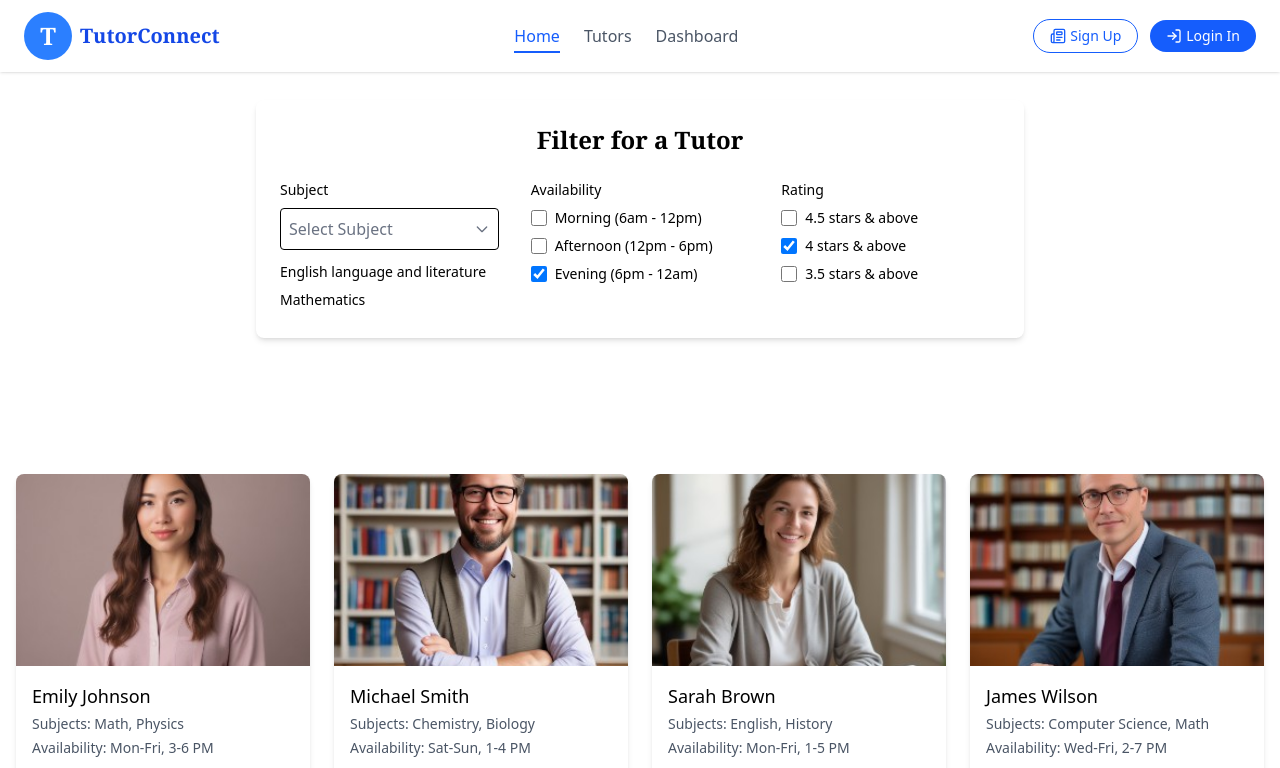
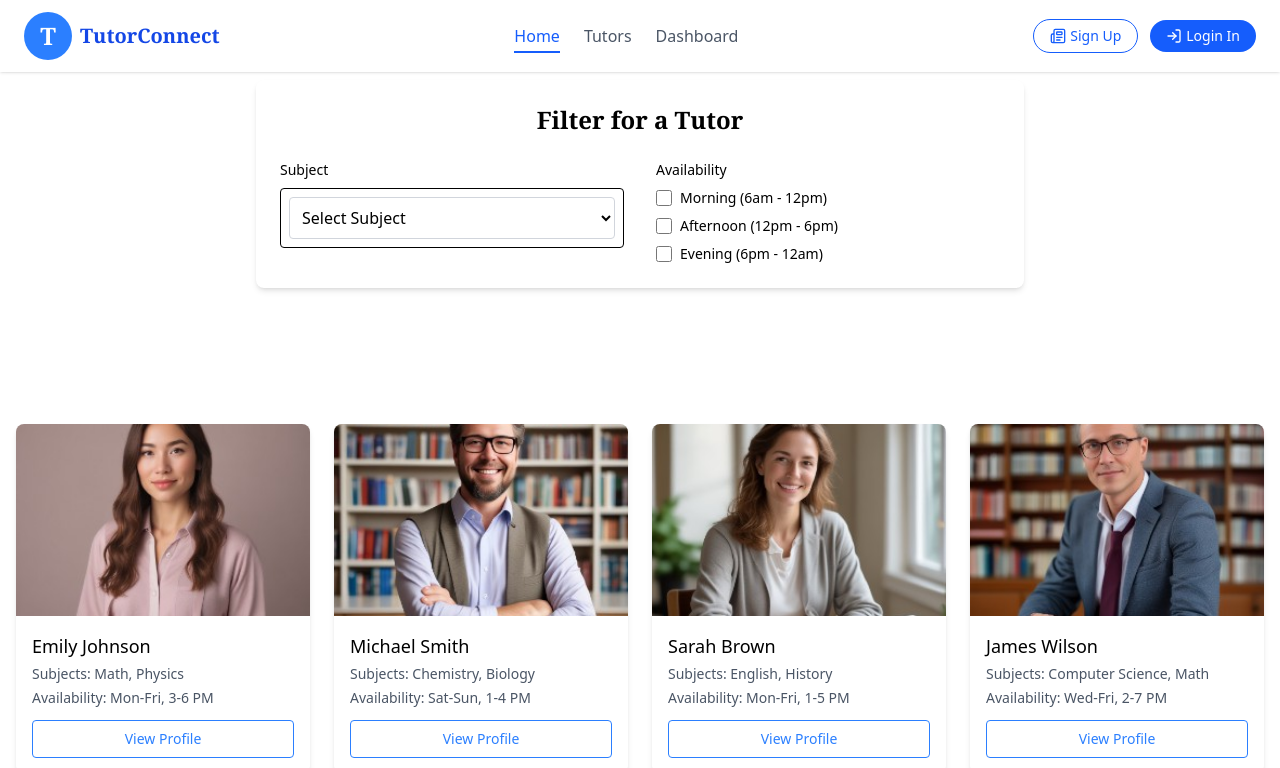
Before and after one commit to devtri0/StudyHub-UI, a React (Vite) app: page /tutors in a window 1280 px wide. Shown: the top 768 px of the page. Built offline with nearby package versions, Linux system fonts and the light colour scheme.

Commit message:
tutorsprofile ready

```diff
--- a/src/App.jsx
+++ b/src/App.jsx
@@ -5,6 +5,7 @@ import Home from "./pages/Home";
 import Tutors from "./pages/Tutors";
 import Login from "./pages/Login";
 import SignUp from "./pages/SignUp";
+import TutorProfile from "./pages/TutorProfile";
 
 function App() {
   return (
@@ -13,6 +14,7 @@ function App() {
         <Route path="/" element={<RootLayout />}>
           <Route index={true} element={<Home />} />
           <Route path="/tutors" element={<Tutors />} />
+          <Route path="/tutors/:id" element={<TutorProfile />} />
         </Route>
         <Route path="/login" element={<Login />} />
         <Route path="/signup" element={<SignUp />} />
--- a/src/components/Overview.jsx
+++ b/src/components/Overview.jsx
@@ -36,8 +36,11 @@ const Overview = () => {
               <span className="font-medium">Simple Booking System:</span> Easily
               schedule, manage, and handle payments for your lessons.
             </li>
+            <li>
+              <span className="font-medium">Transparent Pricing:</span> Pay a
+              simple flat rate with no hidden fees or surprises..
+            </li>
           </ul>
-
           <button className="bg-blue-600 text-white px-6 py-2 rounded-md font-medium hover:bg-blue-700 transition">
             Explore Now
           </button>
--- a/src/components/TutorCard.jsx
+++ b/src/components/TutorCard.jsx
@@ -1,88 +1,58 @@
 import React, { useState } from "react";
 
 const TutorCard = () => {
-  // State for selected values
   const [selectedSubject, setSelectedSubject] = useState("");
   const [availability, setAvailability] = useState({
     morning: false,
     afternoon: false,
-    evening: true,
-  });
-  const [rating, setRating] = useState({
-    fourPointFive: false,
-    four: true,
-    threePointFive: false,
+    evening: false,
   });
 
-  // Available subjects
   const subjects = [
-    "English language and literature",
-    "Mathematics",
-    // Add more subjects as needed
+    "English",
+    "Maths",
+    "Physics",
+    "Economics",
+    "Chemistry",
+    "French",
+    "Biology",
+    "Computer Science",
   ];
 
-  // Handle subject change
   const handleSubjectChange = (subject) => {
     setSelectedSubject(subject);
   };
 
-  // Handle availability checkbox changes
   const handleAvailabilityChange = (timeSlot) => {
-    setAvailability({
-      ...availability,
-      [timeSlot]: !availability[timeSlot],
-    });
-  };
-
-  // Handle rating checkbox changes
-  const handleRatingChange = (ratingValue) => {
-    setRating({
-      ...rating,
-      [ratingValue]: !rating[ratingValue],
-    });
+    setAvailability((prev) => ({
+      ...prev,
+      [timeSlot]: !prev[timeSlot],
+    }));
   };
 
   return (
-    <div className="bg-white p-6 rounded-lg shadow-md max-w-3xl mx-auto mt-25">
+    <div className="bg-white p-6 rounded-lg shadow-md max-w-3xl mx-auto mt-20">
       <h2 className="text-2xl font-bold mb-6 text-center font-serif">
         Filter for a Tutor
       </h2>
 
-      <div className="grid grid-cols-1 md:grid-cols-3 gap-8">
+      <div className="grid grid-cols-1 md:grid-cols-2 gap-8">
         {/* Subject Section */}
         <div>
           <h3 className="text-sm font-medium mb-2">Subject</h3>
-          <div className="relative">
-            <div className="border rounded p-2 flex items-center justify-between cursor-pointer">
-              <span className="text-gray-500">Select Subject</span>
-              <svg
-                className="w-4 h-4 text-gray-500"
-                fill="none"
-                stroke="currentColor"
-                viewBox="0 0 24 24"
-                xmlns="http://www.w3.org/2000/svg"
+          <div className="border rounded p-2">
+            <select
+              value={selectedSubject}
+              onChange={(e) => handleSubjectChange(e.target.value)}
+              className="w-full p-2 border border-gray-300 rounded"
             >
-                <path
-                  strokeLinecap="round"
-                  strokeLinejoin="round"
-                  strokeWidth="2"
-                  d="M19 9l-7 7-7-7"
-                ></path>
-              </svg>
-            </div>
-          </div>
-
-          {/* Display selected subjects */}
-          <div className="mt-2">
+              <option value="">Select Subject</option>
               {subjects.map((subject, index) => (
-              <div
-                key={index}
-                className="text-sm py-1 cursor-pointer hover:bg-gray-100"
-                onClick={() => handleSubjectChange(subject)}
-              >
+                <option key={index} value={subject}>
                   {subject}
-              </div>
+                </option>
               ))}
+            </select>
           </div>
         </div>
 
@@ -90,85 +60,26 @@ const TutorCard = () => {
         <div>
           <h3 className="text-sm font-medium mb-2">Availability</h3>
           <div className="space-y-2">
-            <div className="flex items-center">
+            {["morning", "afternoon", "evening"].map((slot) => (
+              <div key={slot} className="flex items-center">
                 <input
                   type="checkbox"
-                id="morning"
+                  id={slot}
+                  checked={availability[slot]}
+                  onChange={() => handleAvailabilityChange(slot)}
                   className="w-4 h-4 mr-2"
-                checked={availability.morning}
-                onChange={() => handleAvailabilityChange("morning")}
                 />
-              <label htmlFor="morning" className="text-sm">
-                Morning (6am - 12pm)
+                <label htmlFor={slot} className="text-sm capitalize">
+                  {slot} (
+                  {slot === "morning"
+                    ? "6am - 12pm"
+                    : slot === "afternoon"
+                    ? "12pm - 6pm"
+                    : "6pm - 12am"}
+                  )
                 </label>
               </div>
-            <div className="flex items-center">
-              <input
-                type="checkbox"
-                id="afternoon"
-                className="w-4 h-4 mr-2"
-                checked={availability.afternoon}
-                onChange={() => handleAvailabilityChange("afternoon")}
-              />
-              <label htmlFor="afternoon" className="text-sm">
-                Afternoon (12pm - 6pm)
-              </label>
-            </div>
-            <div className="flex items-center">
-              <input
-                type="checkbox"
-                id="evening"
-                className="w-4 h-4 mr-2"
-                checked={availability.evening}
-                onChange={() => handleAvailabilityChange("evening")}
-              />
-              <label htmlFor="evening" className="text-sm">
-                Evening (6pm - 12am)
-              </label>
-            </div>
-          </div>
-        </div>
-
-        {/* Rating Section */}
-        <div>
-          <h3 className="text-sm font-medium mb-2">Rating</h3>
-          <div className="space-y-2">
-            <div className="flex items-center">
-              <input
-                type="checkbox"
-                id="fourPointFive"
-                className="w-4 h-4 mr-2"
-                checked={rating.fourPointFive}
-                onChange={() => handleRatingChange("fourPointFive")}
-              />
-              <label htmlFor="fourPointFive" className="text-sm">
-                4.5 stars & above
-              </label>
-            </div>
-            <div className="flex items-center">
-              <input
-                type="checkbox"
-                id="four"
-                className="w-4 h-4 mr-2"
-                checked={rating.four}
-                onChange={() => handleRatingChange("four")}
-              />
-              <label htmlFor="four" className="text-sm">
-                4 stars & above
-              </label>
-            </div>
-            <div className="flex items-center">
-              <input
-                type="checkbox"
-                id="threePointFive"
-                className="w-4 h-4 mr-2"
-                checked={rating.threePointFive}
-                onChange={() => handleRatingChange("threePointFive")}
-              />
-              <label htmlFor="threePointFive" className="text-sm">
-                3.5 stars & above
-              </label>
-            </div>
+            ))}
           </div>
         </div>
       </div>
--- a/src/components/TutorsGrid.jsx
+++ b/src/components/TutorsGrid.jsx
@@ -1,4 +1,5 @@
 import React from "react";
+import { Link } from "react-router";
 import image from "../assets/images/T1.jpg";
 import image1 from "../assets/images/T4.jpg";
 import image2 from "../assets/images/T2.jpg";
@@ -9,53 +10,48 @@ import image5 from "../assets/images/T6.jpg";
 const TutorsGrid = () => {
   const tutors = [
     {
-      id: 1,
+      id: "1",
       name: "Emily Johnson",
       subjects: ["Math", "Physics"],
       availability: "Mon-Fri, 3-6 PM",
       image: image,
     },
     {
-      id: 2,
+      id: "2",
       name: "Michael Smith",
       subjects: ["Chemistry", "Biology"],
       availability: "Sat-Sun, 1-4 PM",
       image: image1,
     },
     {
-      id: 3,
+      id: "3",
       name: "Sarah Brown",
       subjects: ["English", "History"],
       availability: "Mon-Fri, 1-5 PM",
       image: image2,
     },
     {
-      id: 4,
+      id: "4",
       name: "James Wilson",
       subjects: ["Computer Science", "Math"],
       availability: "Wed-Fri, 2-7 PM",
       image: image3,
     },
     {
-      id: 5,
+      id: "5",
       name: "Jessica Lee",
       subjects: ["Art", "Music"],
       availability: "Mon-Sat, 10-3 PM",
       image: image4,
     },
     {
-      id: 6,
+      id: "6",
       name: "William Davis",
       subjects: ["Economics", "Business"],
       availability: "Tue-Thurs, 4-8 PM",
       image: image5,
     },
   ];
-
-  const handleViewProfile = (tutorId) => {
-    console.log(`Viewing profile of tutor with ID: ${tutorId}`);
-    // Add your navigation or modal open logic here
-  };
 
   return (
     <div className="container mx-auto p-4">
@@ -77,7 +73,6 @@ const TutorsGrid = () => {
             {/* Tutor Info */}
             <div className="p-4">
               <h3 className="font-medium text-lg">{tutor.name}</h3>
-
               <div className="text-sm text-gray-600 mt-1">
                 <p>
                   <span className="font-medium">Subjects: </span>
@@ -88,13 +83,12 @@ const TutorsGrid = () => {
                   {tutor.availability}
                 </p>
               </div>
-
-              <button
-                onClick={() => handleViewProfile(tutor.id)}
-                className="mt-3 w-full py-2 bg-white text-blue-500 border border-blue-500 rounded hover:bg-blue-50 transition-colors font-medium text-sm"
+              <Link
+                to={`/tutors/${tutor.id}`}
+                className="block mt-3 w-full text-center py-2 bg-white text-blue-500 border border-blue-500 rounded hover:bg-blue-50 transition-colors font-medium text-sm"
               >
                 View Profile
-              </button>
+              </Link>
             </div>
           </div>
         ))}
--- a/src/pages/SignUp.jsx
+++ b/src/pages/SignUp.jsx
@@ -4,7 +4,6 @@ import image from "../assets/images/signup-bg.jpg";
 const SignUp = () => {
   return (
     <div className="min-h-screen bg-gray-100">
-      {/* Banner Section */}
       <div className="relative w-full h-64 md:h-80">
         <img
           src={image}
@@ -28,10 +27,8 @@ const SignUp = () => {
         </div>
       </div>
 
-      {/* Form Section */}
       <div className="max-w-3xl mx-auto bg-white p-10 mt-6 rounded-xl shadow-lg">
         <form className="space-y-6">
-          {/* First Name & Last Name */}
           <div className="grid grid-cols-1 md:grid-cols-2 gap-4">
             <div>
               <label className="block text-gray-600 font-medium mb-1">
@@ -57,7 +54,6 @@ const SignUp = () => {
             </div>
           </div>
 
-          {/* Email & Password */}
           <div className="grid grid-cols-1 md:grid-cols-2 gap-4">
             <div>
               <label className="block text-gray-600 font-medium mb-1">
@@ -83,7 +79,6 @@ const SignUp = () => {
             </div>
           </div>
 
-          {/* Password & Confirm Password */}
           <div className="grid grid-cols-1 md:grid-cols-2 gap-4">
             <div>
               <label className="block text-gray-600 font-medium mb-1">
@@ -109,7 +104,6 @@ const SignUp = () => {
             </div>
           </div>
 
-          {/* User Role */}
           <div>
             <label className="block text-gray-600 font-medium mb-1">Role</label>
             <select
--- a/src/pages/TutorProfile.jsx
+++ b/src/pages/TutorProfile.jsx
@@ -1,7 +1,155 @@
 import React from "react";
+import { useParams } from "react-router";
+import image from "../assets/images/T1.jpg";
+import image1 from "../assets/images/T4.jpg";
+import image2 from "../assets/images/T2.jpg";
+import image3 from "../assets/images/T5.jpg";
+import image4 from "../assets/images/T3.jpg";
+import image5 from "../assets/images/T6.jpg";
+
+const tutors = [
+  {
+    id: "1",
+    name: "Emily Johnson",
+    subject: "Biology and Social Science",
+    image: image,
+    bio: `With a solid educational foundation and a passion for imparting knowledge, Emily is committed to helping students excel in Biology and Social Science. She graduated from Stanford University with a degree in Education and believes in making learning enriching and fun.`,
+    qualifications: [
+      "Master of Arts in Teaching",
+      "Bachelor of Science in Biology",
+      "ESL Certification",
+    ],
+    review: {
+      student: "Angel Williams",
+      feedback:
+        "The course was incredibly insightful and made learning enjoyable!",
+    },
+  },
+  {
+    id: "2",
+    name: "Michael Smith",
+    subject: "Chemistry & Physics",
+    image: image1,
+    bio: `Michael brings a hands-on approach to learning science. He’s known for blending theory with real-world experiments and graduated from MIT.`,
+    qualifications: ["Ph.D. in Chemistry", "Science Educator Award 2022"],
+    review: {
+      student: "Lucas Tran",
+      feedback:
+        "Michael broke down complex topics into simple bits. Amazing experience!",
+    },
+  },
+  {
+    id: "3",
+    name: "Sarah Brown",
+    subject: "English and History",
+    image: image2,
+    bio: `Sarah makes literature come alive and helps students critically explore the past. She holds a degree in English from Oxford University.`,
+    qualifications: ["B.A. in English", "TEFL Certified"],
+    review: {
+      student: "Linda Mensah",
+      feedback: "Her lessons are fun and full of creative ideas!",
+    },
+  },
+  {
+    id: "4",
+    name: "James Wilson",
+    subject: "Computer Science and Math",
+    image: image3,
+    bio: `James makes literature come alive and helps students critically explore the past. She holds a degree in English from Oxford University.`,
+    qualifications: ["B.A. in English", "TEFL Certified"],
+    review: {
+      student: "Peter Wilson",
+      feedback: "His lessons are full of creative ideas!",
+    },
+  },
+  {
+    id: "5",
+    name: "Jessica Lee",
+    subject: "Art and Music",
+    image: image4,
+    bio: `Jessica makes literature come alive and helps students critically explore the past. She holds a degree in English from Oxford University.`,
+    qualifications: ["B.A. in English", "TEFL Certified"],
+    review: {
+      student: "Enoch Darko",
+      feedback: "Her lessons are fun and interesting",
+    },
+  },
+  {
+    id: "6",
+    name: "William Davis",
+    subject: "Economics and Business",
+    image: image5,
+    bio: `William makes literature come alive and helps students critically explore the past. She holds a degree in English from Oxford University.`,
+    qualifications: ["B.A. in English", "TEFL Certified"],
+    review: {
+      student: "Araba Golightly",
+      feedback:
+        "I liked how he was patient while he explained key concepts to me!",
+    },
+  },
+];
 
 const TutorProfile = () => {
-  return <div>TutorProfile</div>;
+  const { id } = useParams();
+  const tutor = tutors.find((t) => t.id === id);
+
+  if (!tutor) return <div className="p-4">Tutor not found.</div>;
+
+  return (
+    <div className="max-w-5xl mx-auto px-4 sm:px-6 lg:px-8 mt-20 mb-16">
+      <div className="flex flex-col items-center text-center mb-10">
+        <img
+          src={tutor.image}
+          alt={tutor.name}
+          className="w-28 h-28 sm:w-32 sm:h-32 md:w-40 md:h-40 rounded-full mb-4 object-cover shadow"
+        />
+        <h1 className="text-2xl sm:text-3xl font-bold">{tutor.name}</h1>
+        <p className="text-gray-600 text-sm sm:text-base">{tutor.subject}</p>
+      </div>
+
+      <section className="mb-12 text-center">
+        <h2 className="text-xl sm:text-2xl font-semibold mb-2 font-serif">
+          Tutor Biography
+        </h2>
+        <p className="text-gray-700 text-sm sm:text-base leading-relaxed">
+          {tutor.bio}
+        </p>
+      </section>
+
+      <section className="mb-12">
+        <h2 className="text-xl sm:text-2xl font-semibold mb-3 text-center font-serif">
+          Qualifications & Certifications
+        </h2>
+        <ul className="list-disc list-inside text-gray-700 text-sm sm:text-base px-4 sm:px-12">
+          {tutor.qualifications.map((q, index) => (
+            <li key={index}>{q}</li>
+          ))}
+        </ul>
+      </section>
+
+      <section className="mb-12 bg-gray-100 px-6 py-5 rounded shadow-sm text-center">
+        <h3 className="text-lg font-medium mb-2 font-serif">
+          Student Testimonial
+        </h3>
+        <p className="italic text-gray-600 text-sm sm:text-base">
+          “{tutor.review.feedback}”
+        </p>
+        <p className="mt-2 text-sm text-gray-500">– {tutor.review.student}</p>
+      </section>
+
+      <section className="text-center">
+        <h2 className="text-2xl sm:text-3xl font-semibold text-blue-600 mb-2 font-serif">
+          Book Your Session
+        </h2>
+        <p className="text-sm sm:text-base text-gray-600 mb-4">
+          Choose your preferred date and time to connect with your tutor.
+        </p>
+        <button className="bg-blue-600 text-white px-6 py-2 rounded hover:bg-blue-700 transition-all">
+          Book Now
+        </button>
+      </section>
+    </div>
+  );
 };
 
 export default TutorProfile;
```
Lines whose indentation alone changed are shown as unchanged.
